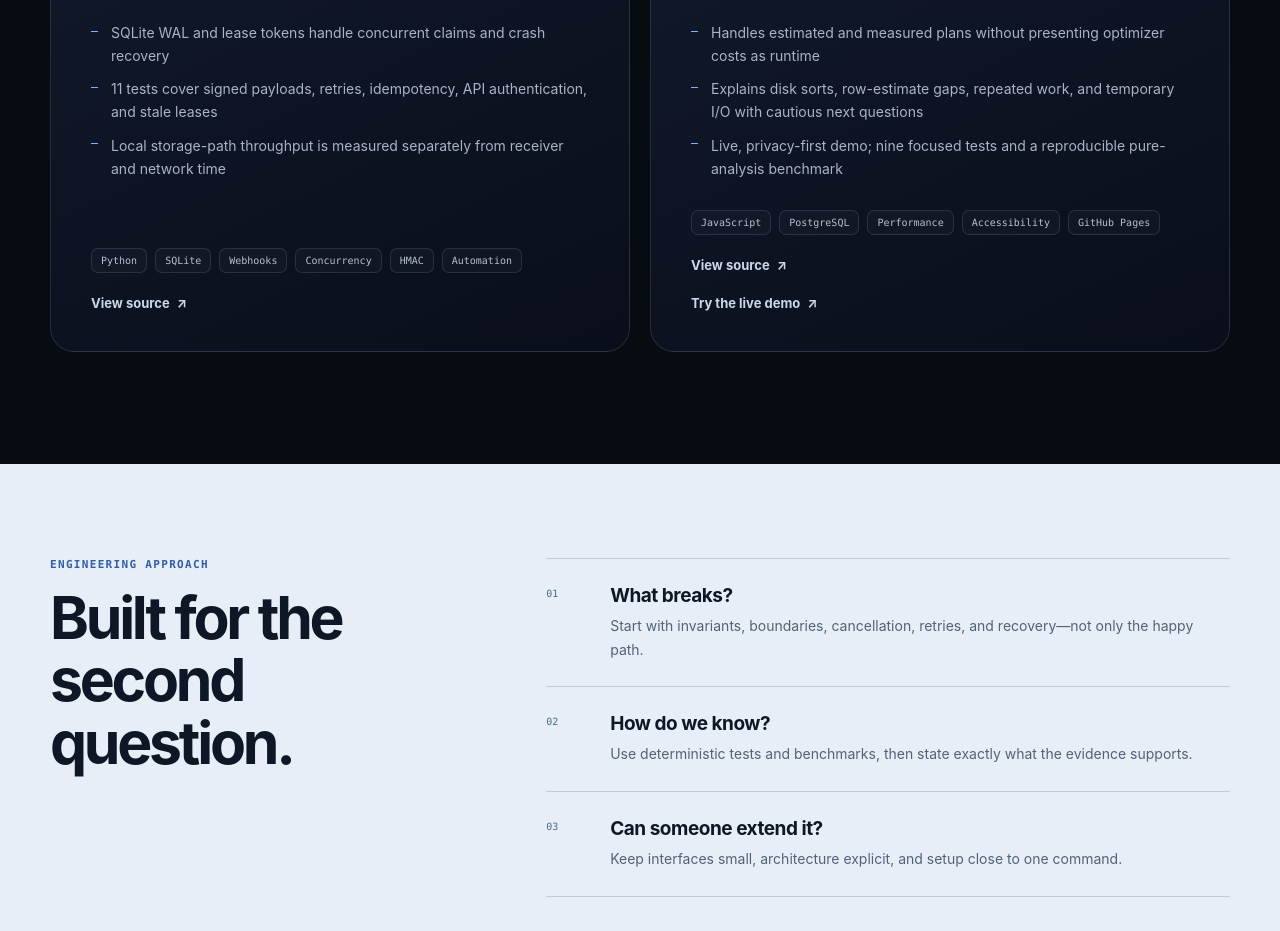
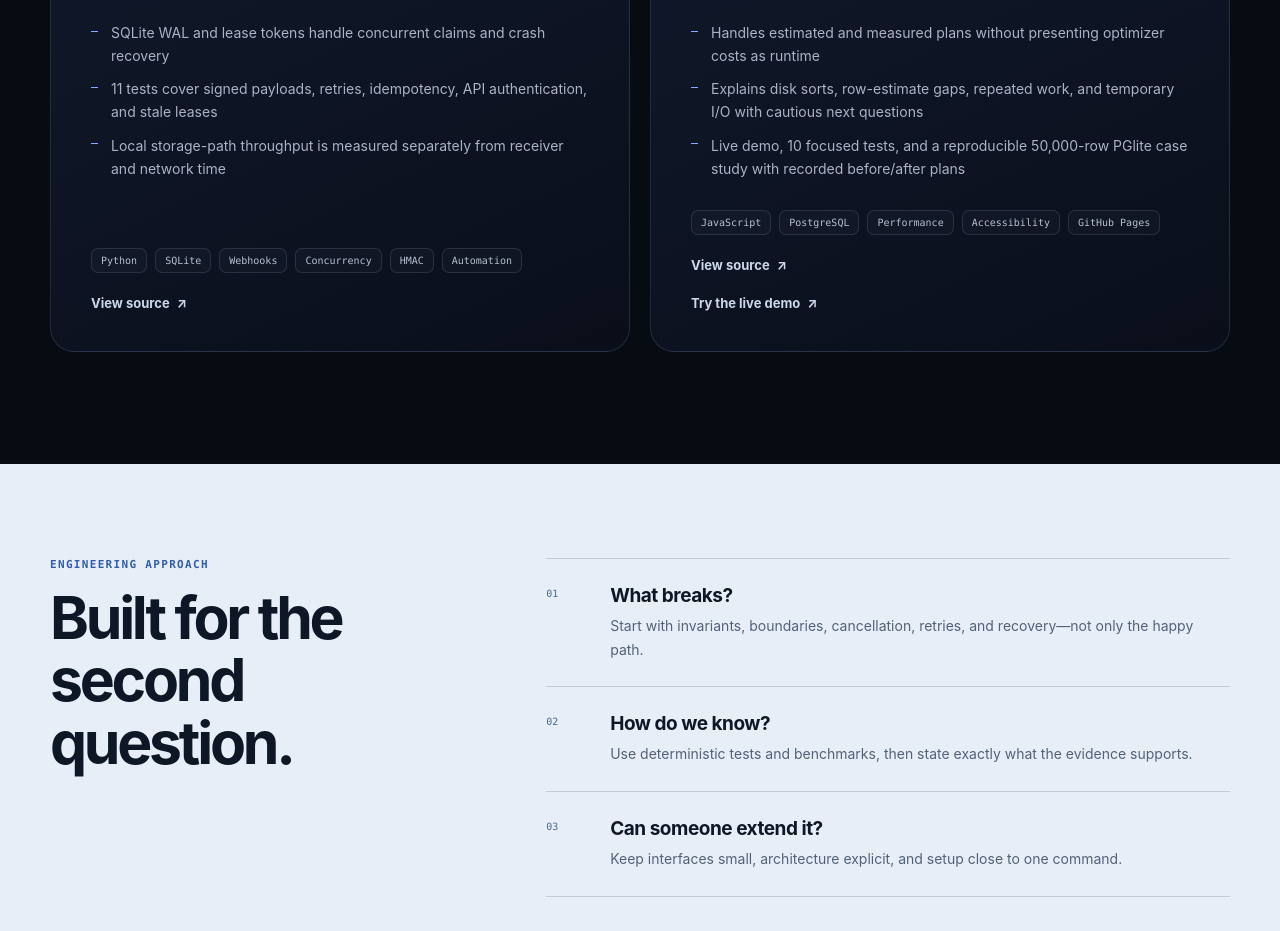
Before and after one commit to brohum10/soham-portfolio, a React (Vite) app: page / in a window 1280 px wide. Shown: the part 7680-8611 px from the top of the page. Built offline with nearby package versions, Linux system fonts and the light colour scheme.

Commit message:
Highlight measured PlanClinic case study

```diff
--- a/src/data.js
+++ b/src/data.js
@@ -310,7 +310,7 @@ export const projects = [
     highlights: [
       "Handles estimated and measured plans without presenting optimizer costs as runtime",
       "Explains disk sorts, row-estimate gaps, repeated work, and temporary I/O with cautious next questions",
-      "Live, privacy-first demo; nine focused tests and a reproducible pure-analysis benchmark",
+      "Live demo, 10 focused tests, and a reproducible 50,000-row PGlite case study with recorded before/after plans",
     ],
     tags: ["JavaScript", "PostgreSQL", "Performance", "Accessibility", "GitHub Pages"],
     source: "https://github.com/brohum10/planclinic",
```
